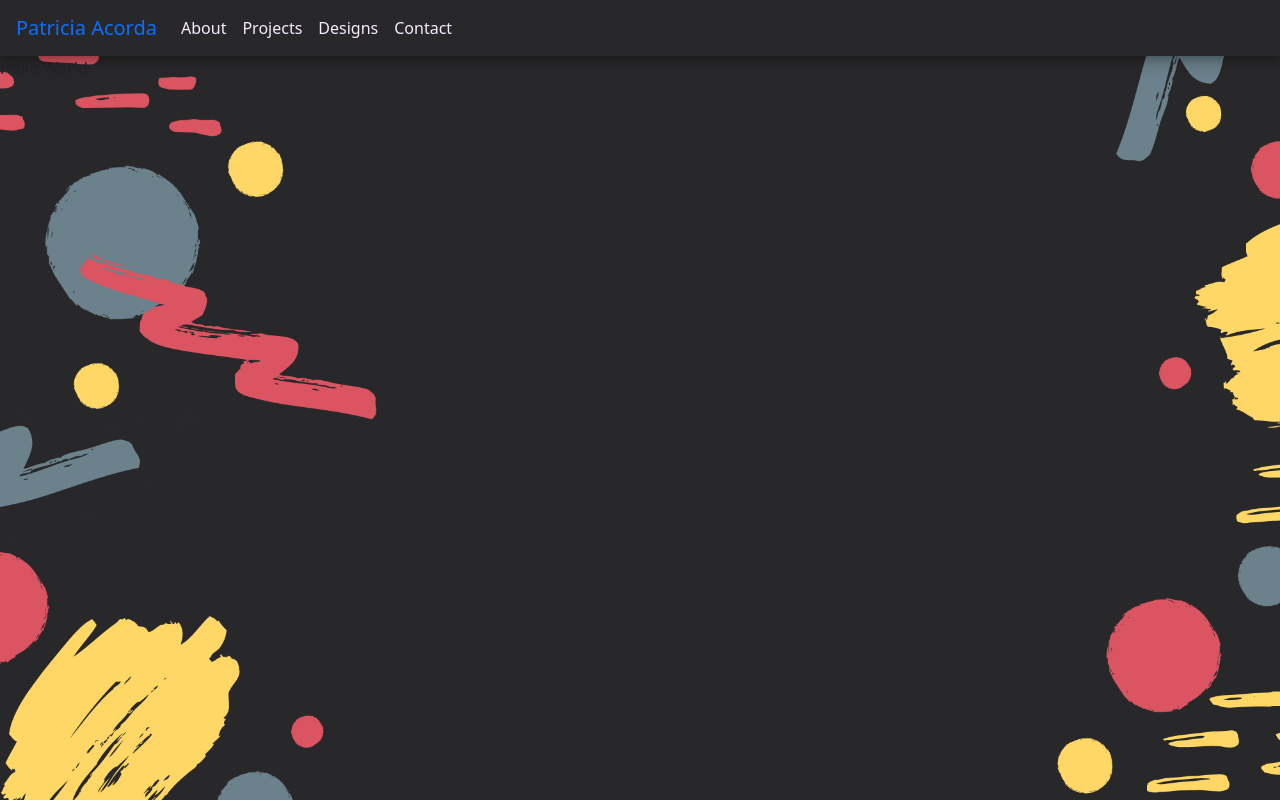
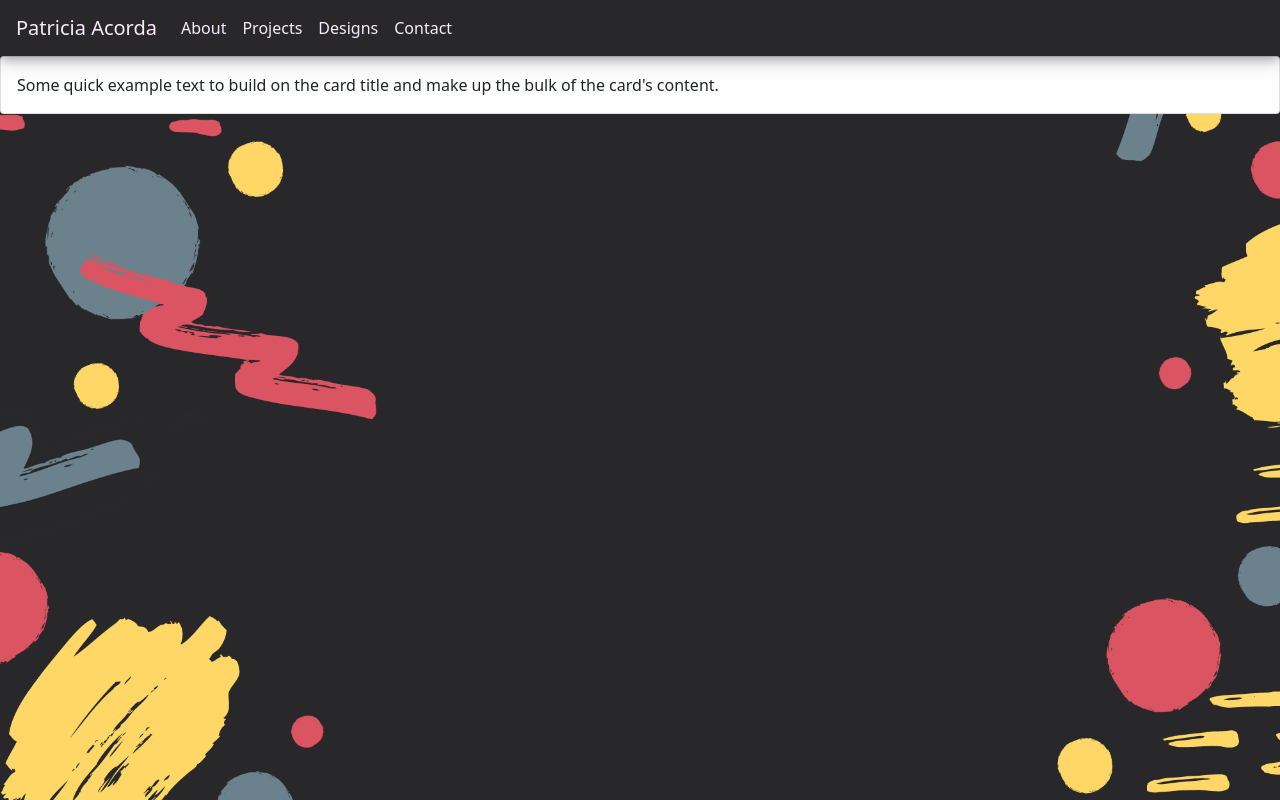
Before and after one commit to patriciaathens/patriciaathens.github.io, a Gatsby site: page / in a window 1280 px wide. Built offline with nearby package versions, Linux system fonts and the light colour scheme; Gatsby itself is replaced by a stand-in of ours.

Commit message:
FIX: link styling, ADD: card base

```diff
--- a/src/components/navbar.jsx
+++ b/src/components/navbar.jsx
@@ -3,7 +3,7 @@ import { Link } from "react-router-dom";
 
 const NavBar = () => {
     return (
-        <nav className="navbar navbar-expand-lg">
+        <nav className="navbar sticky-top navbar-expand-lg">
             <Link className="navbar-brand" to="/">Patricia Acorda</Link>
             <button className="navbar-toggler" type="button" data-toggle="collapse" data-target="#navbarNavAltMarkup" aria-controls="navbarNavAltMarkup" aria-expanded="false" aria-label="Toggle navigation">
                 <span className="navbar-toggler-icon"></span>
--- a/src/pages/App.js
+++ b/src/pages/App.js
@@ -34,9 +34,12 @@ class App extends Component {
                         </Route>
                     </Switch>
 
-                    <main>
-                        <p>Hello World</p>
-                    </main>
+                    <div class="card">
+                    {/* <img class="card-img-top" src="" alt="Card image cap" /> */}
+                    <div class="card-body">
+                        <p class="card-text">Some quick example text to build on the card title and make up the bulk of the card's content.</p>
+                    </div>
+                    </div>
                 </Router>
 
             </React.Fragment>
--- a/src/pages/App.sass
+++ b/src/pages/App.sass
@@ -9,7 +9,9 @@ nav
     background-color: $dark-blue
     box-shadow: 0 4px 8px 0 rgba(0, 0, 0, 0.2), 0 6px 20px 0 rgba(0, 0, 0, 0.19)
 
-    .nav-item
+    .nav-item, a, .nav-link
         color: $white
     .nav-item:hover
         color: $red
+    .nav-item:active
+        color: $blue
```
